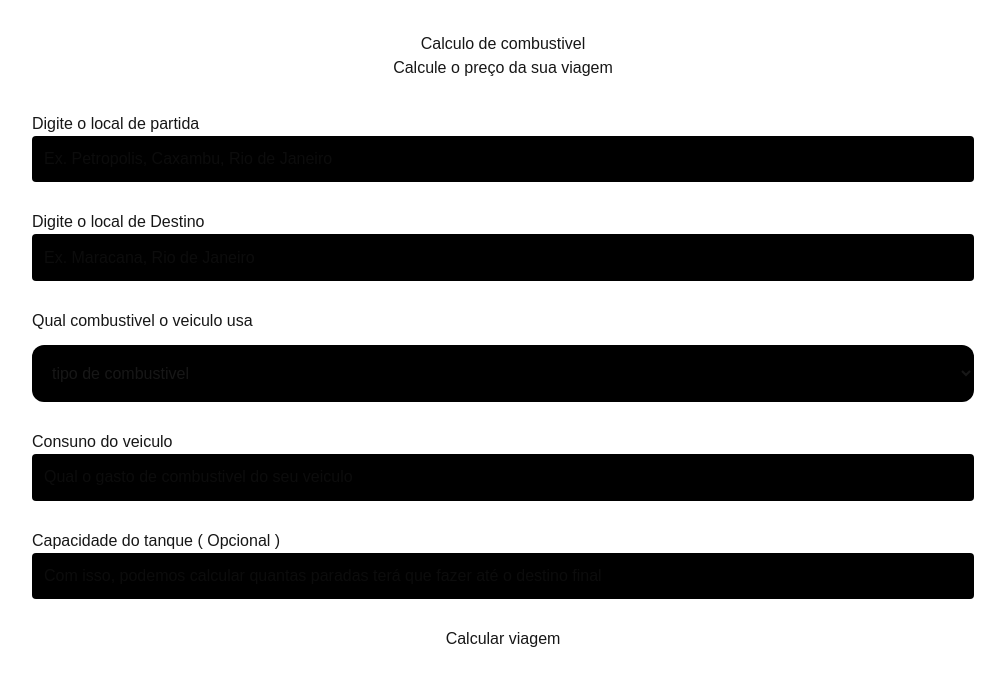
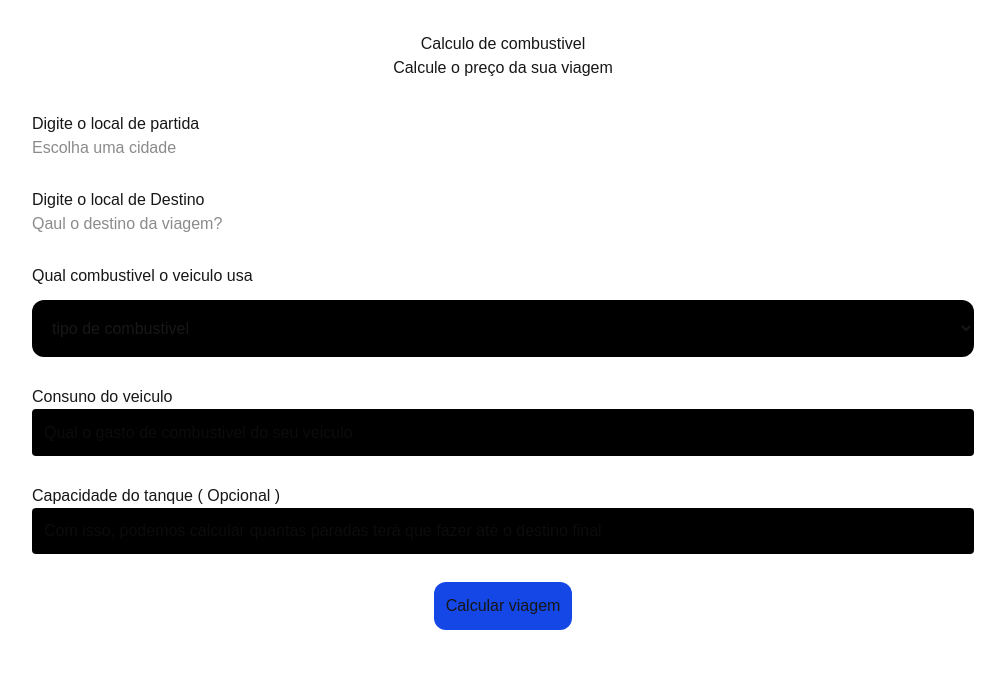
Before and after one commit to miguelAngeloSantana/calculo-combustivel, a Next.js app: page / in a window 1280 px wide. Shown: the top 686 px of the page, without its empty margins (137-1142 px from the left). Built offline with nearby package versions, Linux system fonts and the light colour scheme.

Commit message:
Criando o frontend e o componente para exbir o mapa das duas localizações colocadas pelo usuario

```diff
--- a/components/formulario.tsx
+++ b/components/formulario.tsx
@@ -1,27 +1,161 @@
-import Form from "next/form"
+"use client"
+// import Form from "next/form";
+import ButtonMap from "./ButtonMap";
+import { submitForm } from "@/actions/actions";
+import { useState } from "react";
+
+import dynamic from "next/dynamic";
+
+interface Cidade {
+    id: number
+    nome: string
+    latitude: number
+    longitude: number
+}
+
+const Map = dynamic(() => import("./Map"), {ssr: false});
 
 export default function Formulario() {
+
+    const [origem, setOrigem] = useState<Cidade | null>(null);
+    const [destino, setDestino] = useState<Cidade | null>(null);
+
+    // Origem
+    const [query, setQuery] = useState("");
+    const [cidadeOrigem, setCidadeOrigem] = useState<Cidade[]>([]);
+
+    //Destino
+    const [queryDestiny, setQueryDestiny] = useState("");
+    const [cidadeDestino, setCidadeDestino] = useState<Cidade[]>([]);
+
+    const [ loading, setLoading ] = useState<boolean>(false);
+    const [indexMouse, setIndexMouse] = useState<number | null>(null)
+
+    async function selectCity(city: string): Promise<void>{
+        setQuery(city);
+        setOrigem(null);
+
+        if(city.length < 3) {
+            setCidadeOrigem([]);
+            return;
+        }
+
+        setLoading(true)
+
+        const newData = new FormData();
+        newData.append("pontoPartida", city);
+
+        const result = await submitForm(newData);
+        setCidadeOrigem(result.info);
+
+        setLoading(false)
+    }
+
+    function chooseCity(cidade: Cidade): void {
+        setOrigem(cidade);
+        setQuery(cidade.nome);
+        setCidadeOrigem([]);
+    }
+
+    async function selectCityDestiny(city: string): Promise<void>{
+        setQueryDestiny(city);
+        setDestino(null);
+
+        if(city.length < 3) {
+            setCidadeDestino([]);
+            return;
+        }
+
+        const newData = new FormData();
+        newData.append("pontoPartida", city);
+
+        const result = await submitForm(newData);
+        setCidadeDestino(result.info);
+    }
+
+    function chooseCityDestiny(cidade: Cidade): void {
+        setDestino(cidade);
+        setQueryDestiny(cidade.nome);
+        setCidadeDestino([]);
+    }
+
+    async function handleSubmit(e: React.FormEvent<HTMLFormElement>){
+        e.preventDefault();
+    };
+
     return (
         <div className="flex flex-1 h-full">
-            <Form action={"/search"} className="w-full flex flex-col items-center justify-center">
+            <form onSubmit={handleSubmit} className="w-full flex flex-col items-center justify-center">
                 <div className="flex flex-col w-[80%]" style={{marginBottom: "1.75rem"}}>
                     <label  className="mb-4">Digite o local de partida</label>
-                    <input type="text" name="pontoPartida"
-                        placeholder="Ex. Petropolis, Caxambu, Rio de Janeiro"
-                        style={{padding: '0.7rem 0.75rem', marginTop: ""}}
-                        className="bg-black rounded-sm"
-                        required
+                    <input
+                        value={query}
+                        onChange={(e: React.ChangeEvent<HTMLInputElement>) =>
+                            selectCity(e.target.value)
+                        }
+                        placeholder="Escolha uma cidade"
                     />
+
+                    { loading && <p>Carregando</p> }
+
+                    {
+                        cidadeOrigem.length > 0 && (
+                            <ul>
+                                {
+                                    cidadeOrigem.map((c) => (
+                                        <li
+                                            key={c.id}
+                                            onClick={() => chooseCity(c)}
+                                            onMouseOver={() => setIndexMouse(c.id)}
+                                            style={{
+                                                border: indexMouse === c.id? "1px solid #f0f0f0": "0px #141B29",
+                                                padding: "2px"
+                                            }}
+                                            className="cursor-pointer"
+                                        >
+                                            {c.nome}
+                                        </li>
+                                    ))
+                                }
+                            </ul>
+                        )
+                    }
                 </div>
 
                 <div className="flex flex-col w-[80%]" style={{marginBottom: "1.75rem"}} >
                     <label className="mb-4">Digite o local de Destino</label>
-                    <input type="text" name="ponto-final"
-                        placeholder="Ex. Maracana, Rio de Janeiro"
-                        style={{padding: '0.7rem 0.75rem', marginTop: ""}}
-                        className="bg-black rounded-sm"
-                        required
+                    <input
+                        value={queryDestiny}
+                        onChange={(e: React.ChangeEvent<HTMLInputElement>) =>
+                            selectCityDestiny(e.target.value)
+                        }
+                        placeholder="Qaul o destino da viagem?"
                     />
+
+                   { loading && <p>Carregando</p> }
+
+                    {
+                        cidadeDestino.length > 0 && (
+                            <ul>
+                                {
+                                    cidadeDestino.map((c) => (
+                                        <li
+                                            key={c.id}
+                                            onClick={() => chooseCityDestiny(c)}
+                                            onMouseOver={() => setIndexMouse(c.id)}
+                                            style={{
+                                                border: indexMouse === c.id? "1px solid #f0f0f0": "0px #141B29",
+                                                padding: "2px"
+                                            }}
+                                            className="cursor-pointer"
+                                        >
+                                            {c.nome}
+                                        </li>
+                                    ))
+                                }
+                            </ul>
+                        )
+                    }
                 </div>
 
                 <div className="flex flex-col w-[80%]" style={{marginBottom: "1.75rem"}}>
@@ -56,10 +190,21 @@ export default function Formulario() {
                         />
                 </div>
 
-                <button>
-                    Calcular viagem
-                </button>
-            </Form>
+                {
+                    origem && destino && (
+                        <Map
+                            latitude={origem.latitude}
+                            longitude={origem?.longitude}
+                            latitudeDestino={destino?.latitude}
+                            longitudeDestino={destino?.longitude}
+
+                        />
+
+                    )
+                }
+
+                <ButtonMap />
+            </form>
         </div>
     )
-}
+};
--- a/components/main.tsx
+++ b/components/main.tsx
@@ -1,4 +1,4 @@
-import Formulario from "./formulario";
+import Formulario from "./Formulario";
 
 export default function Main() {
     return (
```
